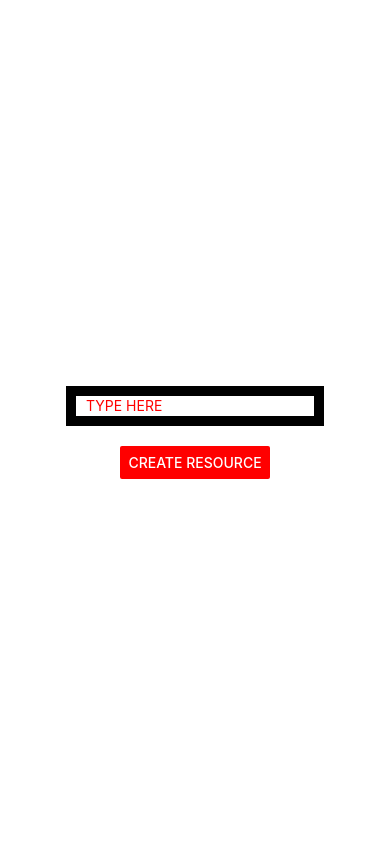
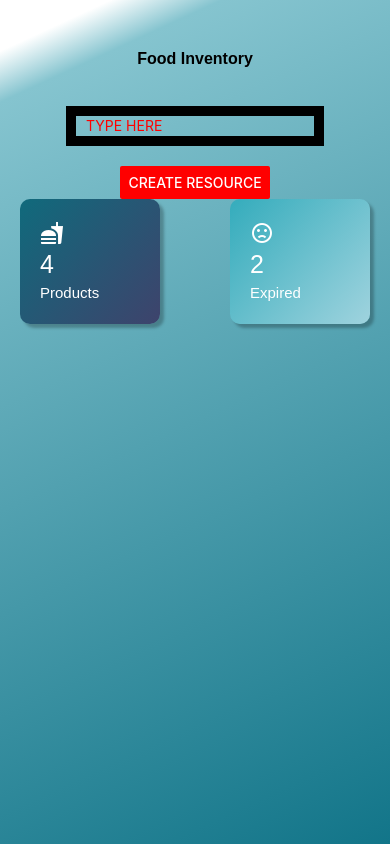
Before and after one commit to UTSCCSCC01/Tabs, a React Native app in the folder packages/frontend/: screen / in a window 390 px wide. Built offline with nearby package versions, Linux system fonts and the light colour scheme.

Commit message:
Made decent progress on inventory page main view. Need to set up folder container and its children as well as floating action button

```diff
--- a/packages/frontend/package.json
+++ b/packages/frontend/package.json
@@ -15,7 +15,8 @@
     "expo": "~46.0.9",
     "expo-status-bar": "~1.4.0",
     "react": "18.0.0",
-    "react-native": "0.69.5"
+    "react-native": "0.69.5",
+    "expo-linear-gradient": "~11.4.0"
   },
   "devDependencies": {
     "@babel/core": "^7.12.9",
--- a/packages/frontend/src/App.tsx
+++ b/packages/frontend/src/App.tsx
@@ -1,7 +1,16 @@
 import React, { useState }from "react"
 import { TextInput, View, Text, Button, StyleSheet} from 'react-native';
 import { ApolloClient, InMemoryCache, ApolloProvider, gql, useMutation } from '@apollo/client';
+import { LinearGradient } from 'expo-linear-gradient';
 import { registerRootComponent } from 'expo';
+import {DescBox, DescBoxData, DoubleDescBox, MyHeader, DescBoxList, Bg1} from './ui/pages/view/inventoryView'
+
+
+const dbd1 = new DescBoxData("food", "4", "Products");
+const dbd2 = new DescBoxData("emoticon-sad-outline", "2", "Expired");
+const data = [dbd1, dbd2];
+
+const dbl = new DescBoxList(data);
 
 const SIGN_UP = gql`
 mutation signUp($email: String!, $password: String!) {
@@ -24,6 +33,8 @@ const client = new ApolloClient({
 
 const TestForm = ()=>{
 
+    console.log(data[1].iconName)
+
     const [input] = useState()
     const [signup,  { loading, error }] = useMutation(SIGN_UP)
     if(loading){
@@ -38,7 +49,12 @@ const TestForm = ()=>{
         console.log("created resuorce in db")
     }
   return(
-    <View style={styles.container}>
+    <View style={styles.page2}>
+   <LinearGradient colors={["#FFFFFF", "#85C4CF", "#127589" ]} style={styles.page} start={[0, 0]} end={[1, 1]} locations={[0.05, 0.1, 1]}>
+        <MyHeader text="Food Inventory"/>
+        <View style={styles.flexPage}>
+
+
           <TextInput
             style={styles.input}
             defaultValue={input}
@@ -51,6 +67,13 @@ const TestForm = ()=>{
             onPress={submitHandle}
             title="CREATE RESOURCE"
             color="red"/>
+            <DoubleDescBox data={data}></DoubleDescBox>
+
+
+
+        </View>
+      </LinearGradient>
+
     </View>
   )
   }
@@ -74,7 +97,33 @@ const App = () => (
       borderWidth: 10,
       padding: 10,
     },
+    page: {
+      width: "100%",
+      height: "100%",
+      padding:20,
+      paddingTop: 30,
+      backgroundColor: ""
+    },
+
+    page2: {
+      width: "100%",
+      height: "100%",
+    },
+
+    flexPage: {
+
+      width: "100%",
+      height: "100%",
+      flex: 1,
+      alignItems: 'center',
+      flexDirection: 'column',
+      justifyContent: 'flex-start'
+
+
+    }
   });
 
 
+
+
 export default registerRootComponent(App)
--- /dev/null
+++ b/packages/frontend/src/ui/pages/view/inventoryView.tsx
@@ -0,0 +1,218 @@
+import React from 'react';
+import { Text, View, StyleSheet } from 'react-native';
+import { LinearGradient } from 'expo-linear-gradient';
+import Ionicons from '@expo/vector-icons/Ionicons';
+import { MaterialCommunityIcons } from '@expo/vector-icons';
+
+
+class test{
+    name: string;
+
+
+
+    constructor(){
+        this.name = "";
+
+    }
+}
+
+class TextOBJ{
+    text: string;
+
+
+
+    constructor(){
+        this.text = "";
+
+    }
+}
+
+class DescBoxData{
+    iconName: string;
+    text1: string;
+    text2: string;
+
+    constructor(iconName: string, text1: string, text2: string){
+        this.iconName = iconName;
+        this.text1 = text1;
+        this.text2 = text2;
+    }
+}
+
+class DescBoxList{
+    data:DescBoxData[];
+
+    constructor(dbl: DescBoxData[]){
+        this.data = []
+    }
+
+}
+
+
+
+
+const styles = StyleSheet.create({
+  center: {
+    alignItems: 'center'
+  },
+  rcorners1: {
+    borderRadius: 10,
+    width: "40%",
+    height: "20%",
+    boxShadow: '4px 4px 3px rgba(0, 0, 0, 0.25)',
+  },
+
+  myHeader: {
+
+    padding: 20,
+    height: "7%",
+    alignItems:'center',
+
+  },
+
+  myHeaderText: {
+    fontWeight: "bold",
+    fontSize: 16,
+    fontFamily: "Arial",
+  },
+
+  myNormalText: {
+    fontWeight: "normal",
+    fontSize: 14,
+    fontFamily: "Arial"
+  },
+
+
+  linearGradient1: {
+
+    width:"100%",
+    height:"100%",
+    borderRadius: 10,
+    backgroundColor: '#73AD21',
+    padding: 20,
+    flex: 1,
+    flexDirection: "column",
+    alignItems: 'flex-start',
+    justifyContent: 'space-around',
+
+  },
+
+  whiteText1: {
+    fontWeight: "normal",
+    fontSize: 15,
+    fontFamily: "Arial",
+    color: "#FFFFFF",
+
+  },
+
+  whiteText2: {
+    fontWeight: "normal",
+    fontSize: 25,
+    fontFamily: "Arial",
+    color: "#FFFFFF",
+
+  },
+
+  whiteIcon1: {
+    backgroundColor: "#FFFFFF"
+  },
+
+  rowFlex1: {
+    flex: 1,
+    flexDirection: "row",
+    justifyContent: "space-between",
+    height:"100%",
+    width:"100%",
+  },
+
+  bg1Page: {
+    width: "100%",
+    height: "100%",
+    padding:20,
+    paddingTop: 30,
+
+
+  },
+
+
+
+
+})
+
+const DescBox = (data:DescBoxData) => {
+  return (
+        <View style={styles.rcorners1}>
+            <LinearGradient colors={['#106A7C', '#3E436C']} style={styles.linearGradient1} start={[-0.04, 0]} end={[1.34, 1.34]}>
+                <MaterialCommunityIcons
+                size={24}
+                color={"#FFFFFF"}
+                //@ts-ignore
+                name={data.iconName} ></MaterialCommunityIcons>
+                <Text style={styles.whiteText2}>{data.text1}</Text>
+                <Text style={styles.whiteText1}>{data.text2}</Text>
+            </LinearGradient>
+        </View>
+  );
+}
+
+const DescBox2 = (data:DescBoxData) => {
+    return (
+          <View style={styles.rcorners1}>
+              <LinearGradient colors={['#34ACBC', '#9FD3DE']} style={styles.linearGradient1} start={[-0.04, 0]} end={[1.34, 1.34]}>
+                  <MaterialCommunityIcons
+                  size={24}
+                  color={"#FFFFFF"}
+                  //@ts-ignore
+                  name={data.iconName} ></MaterialCommunityIcons>
+                  <Text style={styles.whiteText2}>{data.text1}</Text>
+                  <Text style={styles.whiteText1}>{data.text2}</Text>
+              </LinearGradient>
+          </View>
+    );
+  }
+
+
+
+const DoubleDescBox = (data:DescBoxList) => {
+    return (
+        <View style={styles.rowFlex1}>
+            <DescBox iconName={data.data[0].iconName} text1={data.data[0].text1} text2={data.data[0].text2}/>
+            <DescBox2 iconName={data.data[1].iconName} text1={data.data[1].text1} text2={data.data[1].text2}/>
+        </View>
+    )
+}
+
+const InventoryItem = () => {
+
+}
+
+const MyHeader = (text:TextOBJ) => {
+    return (
+        <View style={styles.myHeader}>
+            <Text style={styles.myHeaderText}>{text.text}</Text>
+        </View>
+    )
+}
+
+const WhiteText1 = () => {
+    return(
+        <View>
+            <Text style={styles.whiteText1}></Text>
+        </View>
+    )
+}
+
+const Bg1 = (props:any) =>{
+    return(
+        <View>
+            <LinearGradient colors={["#127589", "#85C4CF", "#FFFFFF"]}>
+
+            </LinearGradient>
+        </View>
+
+    )
+}
+
+
+
+export {DoubleDescBox, DescBox, MyHeader, DescBoxData, DescBoxList, Bg1}
```
Also changed, not shown: 1 other file (tests, documents, lock files or other folders). Lines whose indentation alone changed are shown as unchanged.
